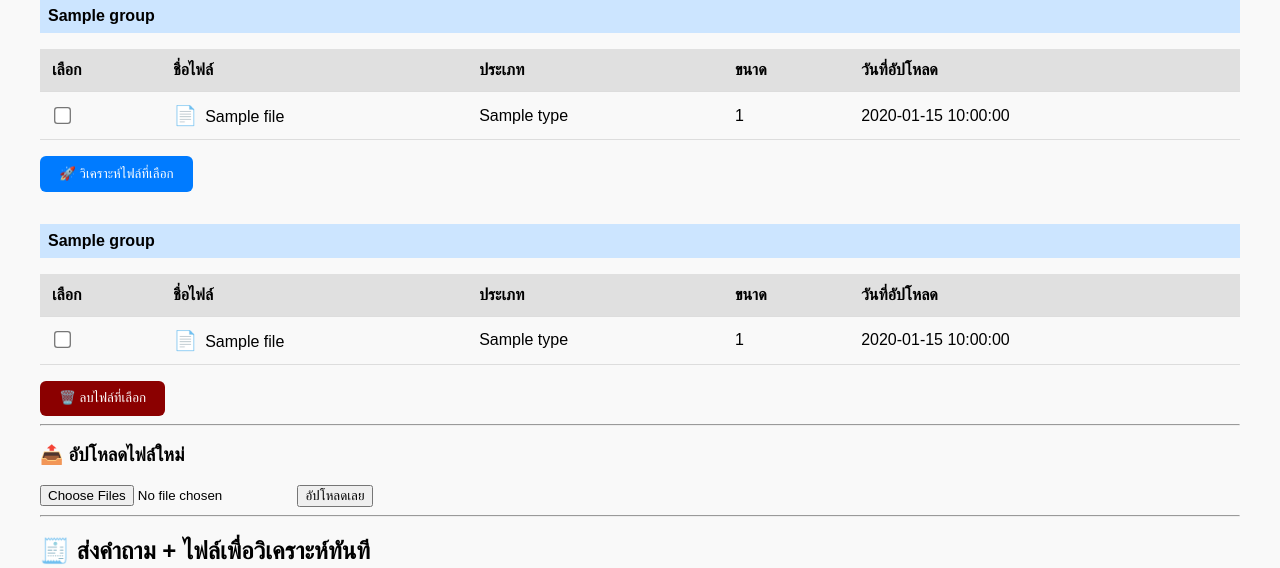
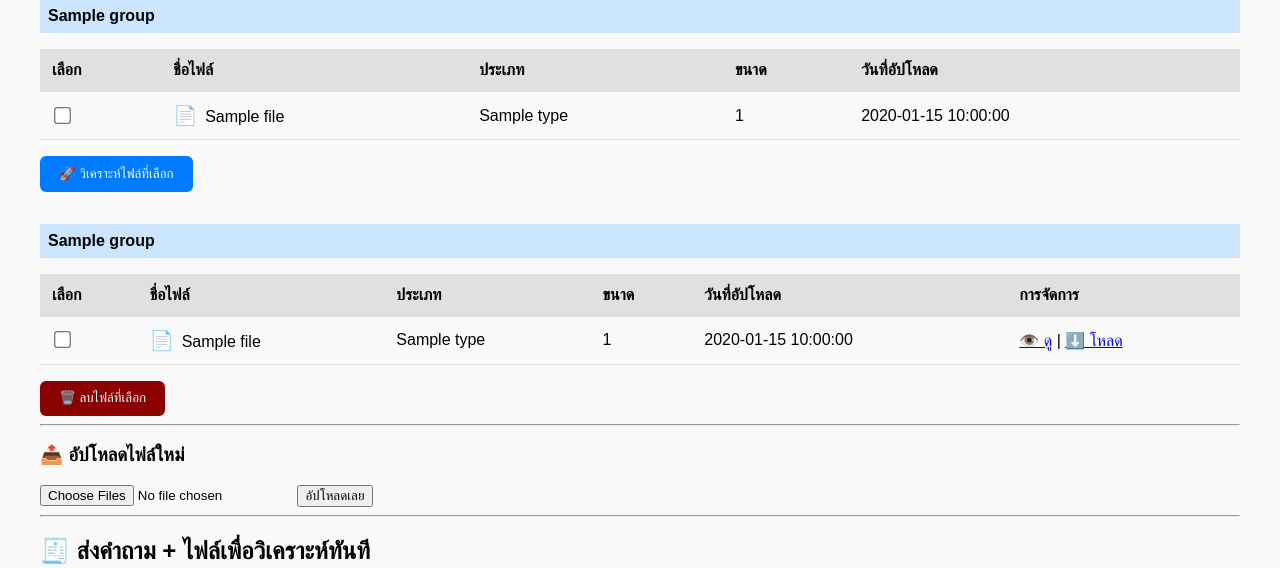
Before and after one commit to thammarongsak/waibon, a Flask app: template templates/upload_panel.html in a window 1280 px wide. Shown: the part 273-841 px from the top of the page. Run offline with Flask 3, Linux system fonts and the light colour scheme; the template is opened without the code that fills it: most values are stand-ins (such as "Sample title", 1, 10 or a date in 2020).

Commit message:
Update upload_panel.html

```diff
--- a/templates/upload_panel.html
+++ b/templates/upload_panel.html
@@ -68,6 +68,7 @@
                     <th>ประเภท</th>
                     <th>ขนาด</th>
                     <th>วันที่อัปโหลด</th>
+                    <th>การจัดการ</th>
                 </tr>
                 {% for file in files %}
                 <tr>
@@ -76,6 +77,10 @@
                     <td>{{ file.type }}</td>
                     <td>{{ file.size }}</td>
                     <td>{{ file.date }}</td>
+                    <td>
+                        <a href="/uploads/{{ file.name }}" target="_blank">👁️ ดู</a> |
+                        <a href="/uploads/{{ file.name }}" download>⬇️ โหลด</a>
+                    </td>
                 </tr>
                 {% endfor %}
             </table>
```
